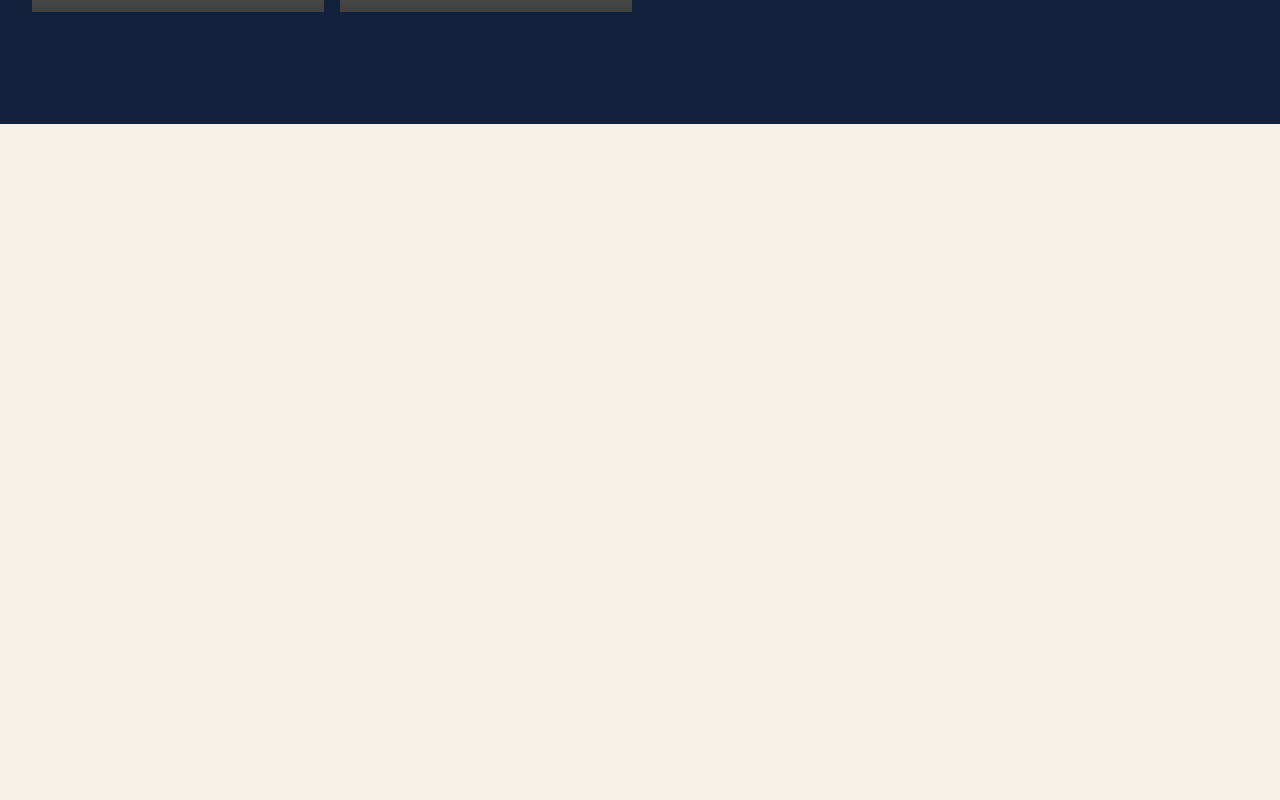
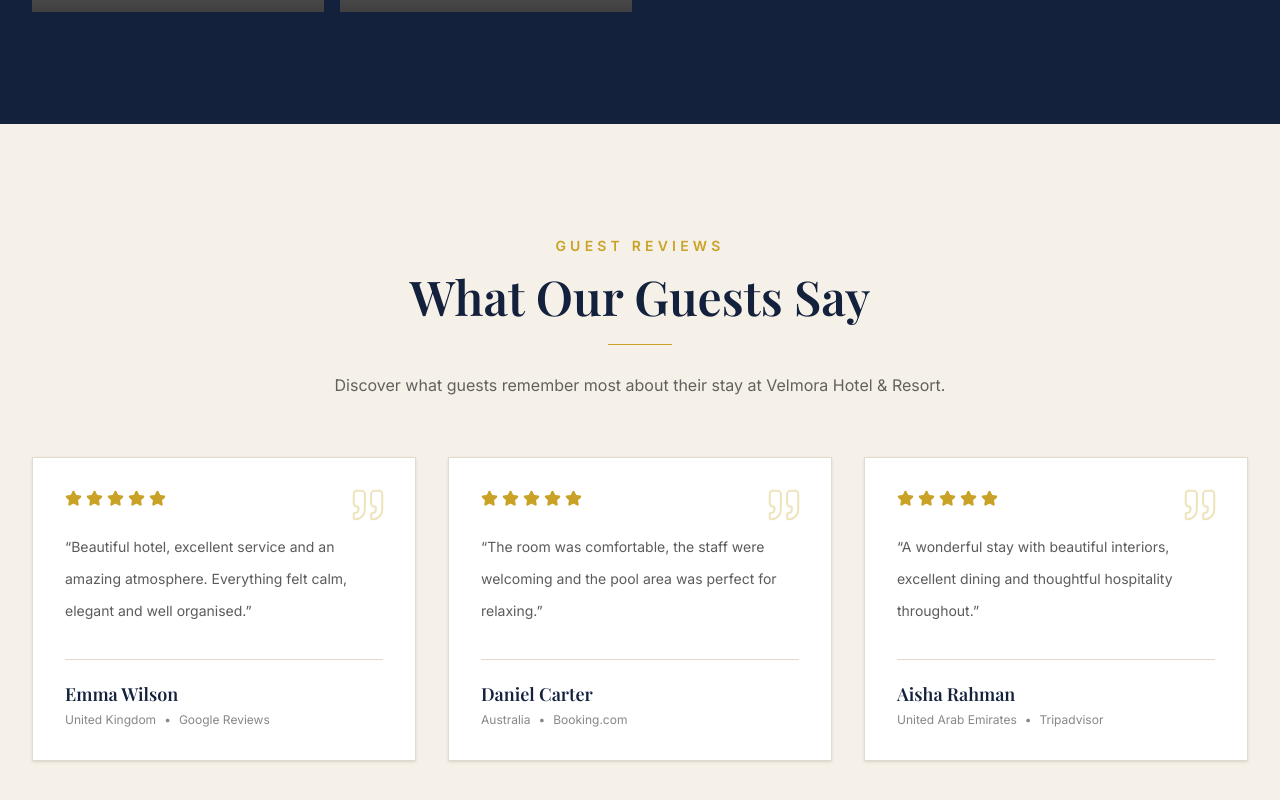
Before and after one commit to ChamalshaInduwara/velmora, a Next.js app: page / in a window 1280 px wide. Shown: the part 8356-9156 px from the top of the page. Before the commit the page ends 8480 px from the top, so only its background shows below. Built offline with nearby package versions, Linux system fonts and the light colour scheme; grey boxes are pictures that could not be loaded; a web font is replaced by a local one.

Commit message:
Add Velmora guest reviews section

```diff
--- a/src/app/page.tsx
+++ b/src/app/page.tsx
@@ -6,6 +6,7 @@ import FacilitiesSection from "@/components/home/facilities-section";
 import GallerySection from "@/components/home/gallery-section";
 import HeroSection from "@/components/home/hero-section";
 import OffersSection from "@/components/home/offers-section";
+import ReviewsSection from "@/components/home/reviews-section";
 import RoomsSection from "@/components/home/rooms-section";
 import Navbar from "@/components/layout/navbar";
 import TopBar from "@/components/layout/top-bar";
@@ -24,6 +25,7 @@ export default function Home() {
       <ExperiencesSection />
       <OffersSection />
       <GallerySection />
+      <ReviewsSection />
     </main>
   );
 }
--- /dev/null
+++ b/src/components/home/reviews-section.tsx
@@ -0,0 +1,73 @@
+import { Quote, Star } from "lucide-react";
+import { reviews } from "@/data/reviews";
+
+export default function ReviewsSection() {
+  return (
+    <section className="bg-[#F6F1E8] px-4 py-20 sm:px-6 md:py-24 lg:px-8 lg:py-28">
+      <div className="mx-auto max-w-7xl">
+        {/* Heading */}
+        <div className="mx-auto max-w-2xl text-center">
+          <p className="text-xs font-semibold tracking-[0.3em] text-[#C9A227] sm:text-sm">
+            GUEST REVIEWS
+          </p>
+
+          <h2 className="mt-4 font-[var(--font-playfair)] text-4xl font-semibold text-[#14213D] sm:text-5xl">
+            What Our Guests Say
+          </h2>
+
+          <div className="mx-auto mt-6 h-px w-16 bg-[#C9A227]" />
+
+          <p className="mt-6 text-base leading-8 text-[#242424]/70">
+            Discover what guests remember most about their stay at Velmora
+            Hotel & Resort.
+          </p>
+        </div>
+
+        {/* Reviews */}
+        <div className="mt-14 grid gap-8 md:grid-cols-2 lg:grid-cols-3">
+          {reviews.map((review) => (
+            <article
+              key={review.id}
+              className="relative border border-[#D8CBB8]/70 bg-white p-8 shadow-sm transition duration-300 hover:-translate-y-1 hover:shadow-lg"
+            >
+              <Quote
+                size={38}
+                strokeWidth={1.3}
+                className="absolute right-7 top-7 text-[#C9A227]/30"
+              />
+
+              {/* Stars */}
+              <div className="flex gap-1">
+                {Array.from({ length: review.rating }).map((_, index) => (
+                  <Star
+                    key={index}
+                    size={17}
+                    className="fill-[#C9A227] text-[#C9A227]"
+                  />
+                ))}
+              </div>
+
+              {/* Review */}
+              <p className="mt-6 text-sm leading-8 text-[#242424]/75">
+                “{review.review}”
+              </p>
+
+              {/* Guest */}
+              <div className="mt-8 border-t border-[#D8CBB8]/70 pt-5">
+                <h3 className="font-[var(--font-playfair)] text-lg font-semibold text-[#14213D]">
+                  {review.name}
+                </h3>
+
+                <div className="mt-1 flex flex-wrap items-center gap-x-2 text-xs text-[#242424]/55">
+                  <span>{review.country}</span>
+                  <span>•</span>
+                  <span>{review.source}</span>
+                </div>
+              </div>
+            </article>
+          ))}
+        </div>
+      </div>
+    </section>
+  );
+}
--- /dev/null
+++ b/src/data/reviews.ts
@@ -0,0 +1,29 @@
+export const reviews = [
+  {
+    id: 1,
+    name: "Emma Wilson",
+    country: "United Kingdom",
+    source: "Google Reviews",
+    rating: 5,
+    review:
+      "Beautiful hotel, excellent service and an amazing atmosphere. Everything felt calm, elegant and well organised.",
+  },
+  {
+    id: 2,
+    name: "Daniel Carter",
+    country: "Australia",
+    source: "Booking.com",
+    rating: 5,
+    review:
+      "The room was comfortable, the staff were welcoming and the pool area was perfect for relaxing.",
+  },
+  {
+    id: 3,
+    name: "Aisha Rahman",
+    country: "United Arab Emirates",
+    source: "Tripadvisor",
+    rating: 5,
+    review:
+      "A wonderful stay with beautiful interiors, excellent dining and thoughtful hospitality throughout.",
+  },
+];
```
